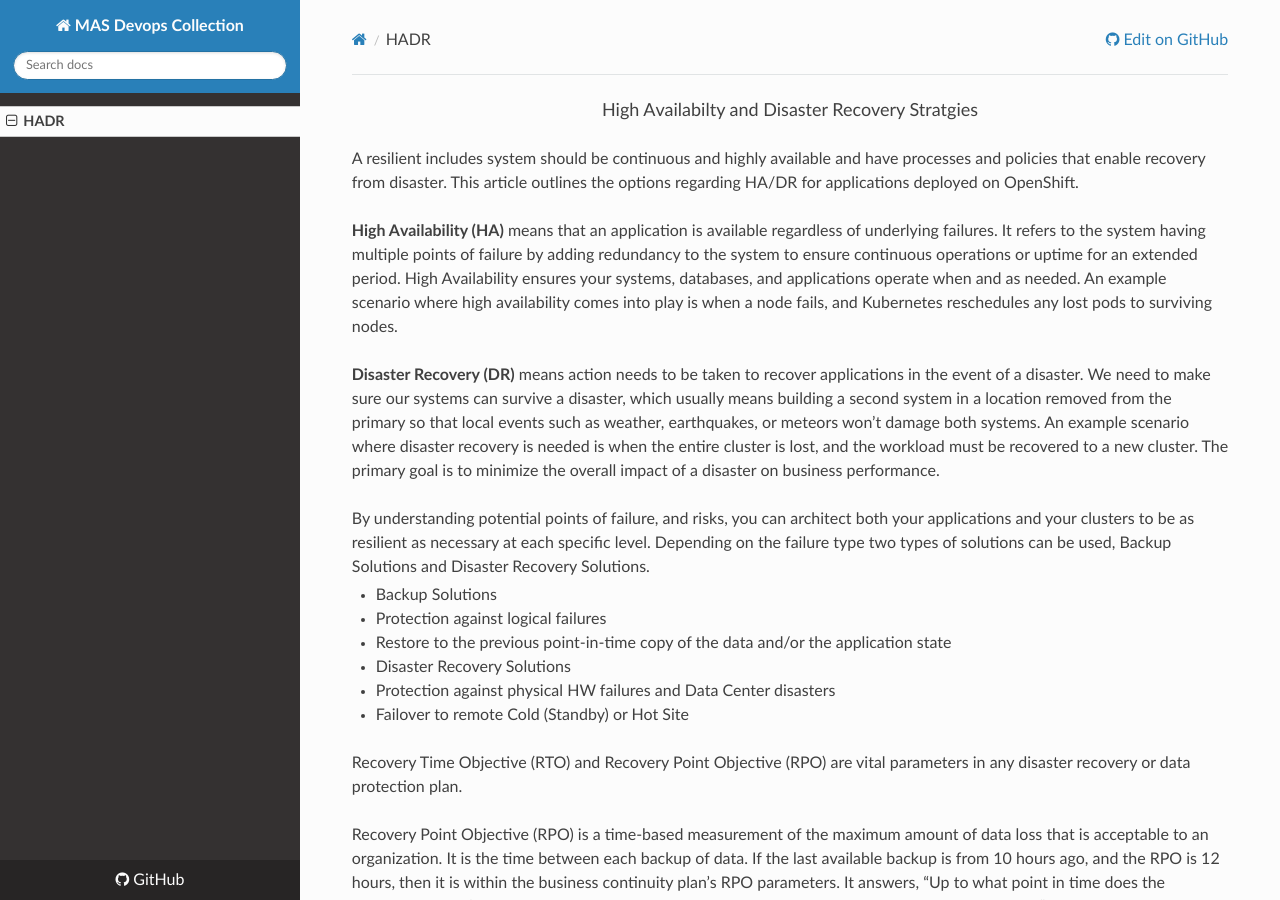
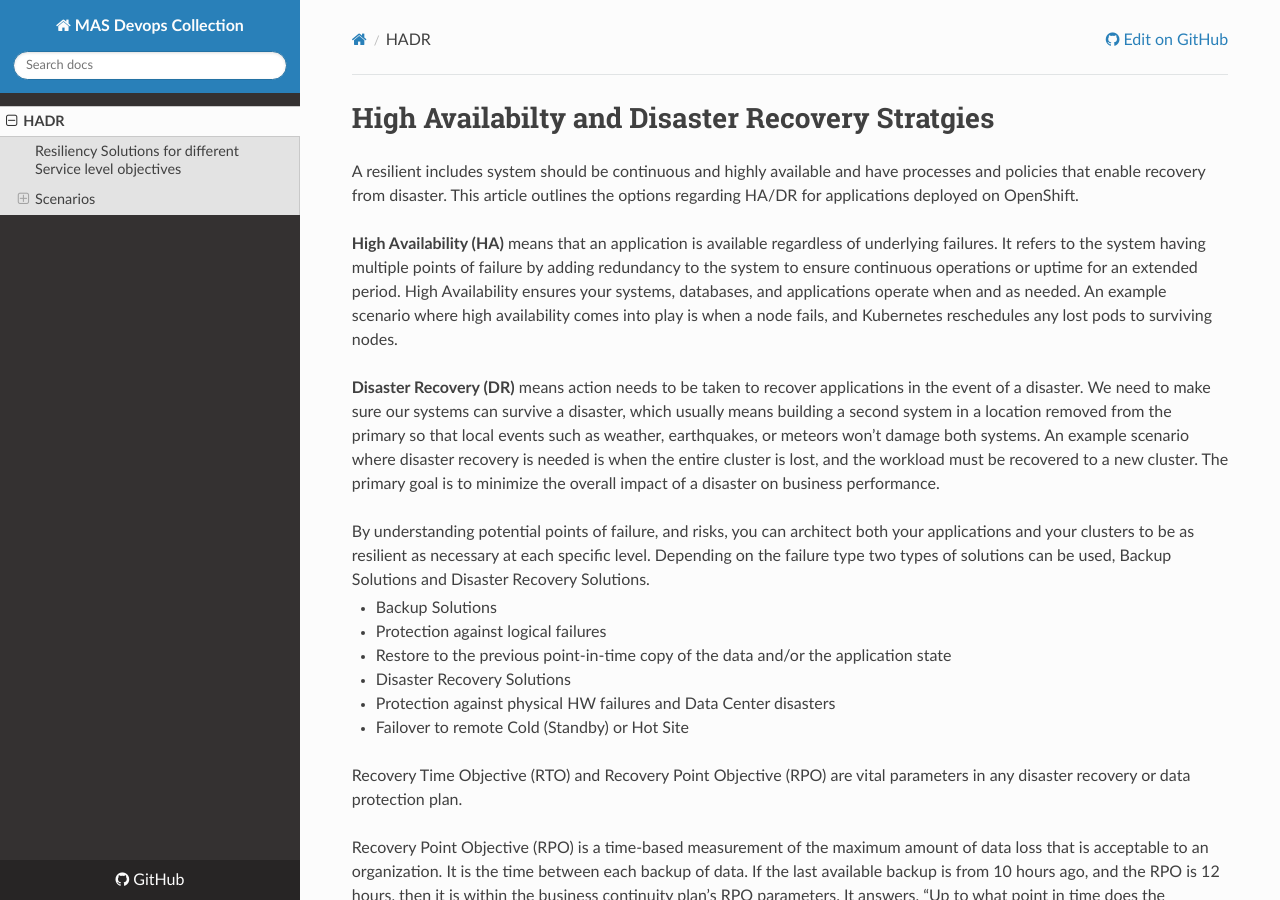
Before and after one commit to ibmmaximo/HADR, an MkDocs documentation site: the page built from docs/index.md, in a window 1280 px wide and 900 px high. Built offline with MkDocs 1.6.1, drawn with Linux system fonts in a browser that asks for light colours; nearby versions of some CDN libraries.

Commit message:
Update index.md

```diff
--- a/docs/index.md
+++ b/docs/index.md
@@ -1,4 +1,4 @@
-<p style="text-align: center; font-size: large;">High Availabilty and Disaster Recovery Stratgies</p>
+# High Availabilty and Disaster Recovery Stratgies
 A resilient includes system should be continuous and highly available and have processes and policies that enable recovery from disaster. This article outlines the   options regarding HA/DR for applications deployed on OpenShift.
 
 **High Availability (HA)** means that an application is available regardless of underlying failures. It refers to the system having multiple points of failure by adding redundancy to the system to ensure continuous operations or uptime for an extended period. High Availability ensures your systems, databases, and applications operate when and as needed. An example scenario where high availability comes into play is when a node fails, and Kubernetes reschedules any lost pods to surviving nodes.
```
